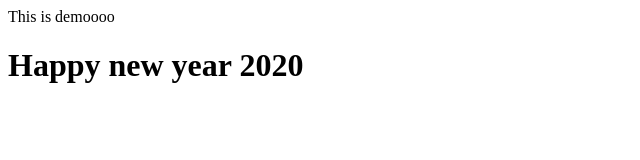
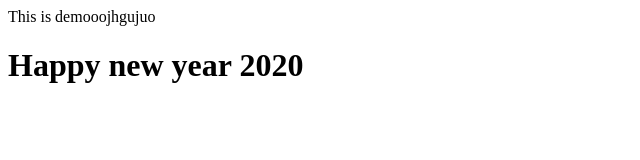
Before and after one commit to khuludfasahate/MyRepository, a plain HTML site: page index.html in a window 1280 px wide. Shown: the full height of the page, 0-640 px from the left. Drawn offline with Linux system fonts and the light colour scheme.

Commit message:
Update index.html

```diff
--- a/index.html
+++ b/index.html
@@ -1,7 +1,7 @@
 <!DOCTYPE html>
 <html>
  <head>
-  This is demoooo
+  This is demooojhgujuo
  </head>
  <body>
   <h1>Happy new year 2020</h1>
```
